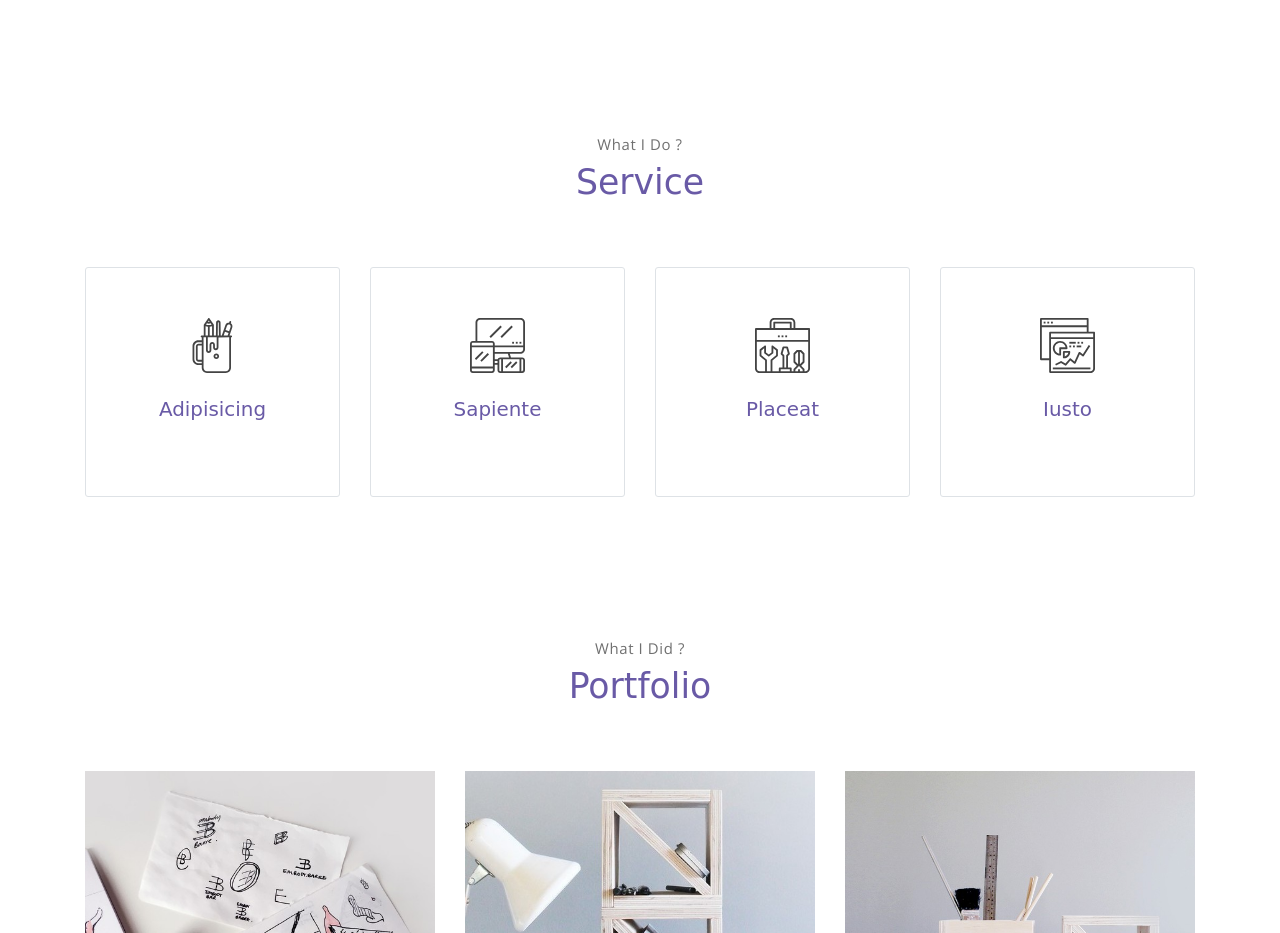
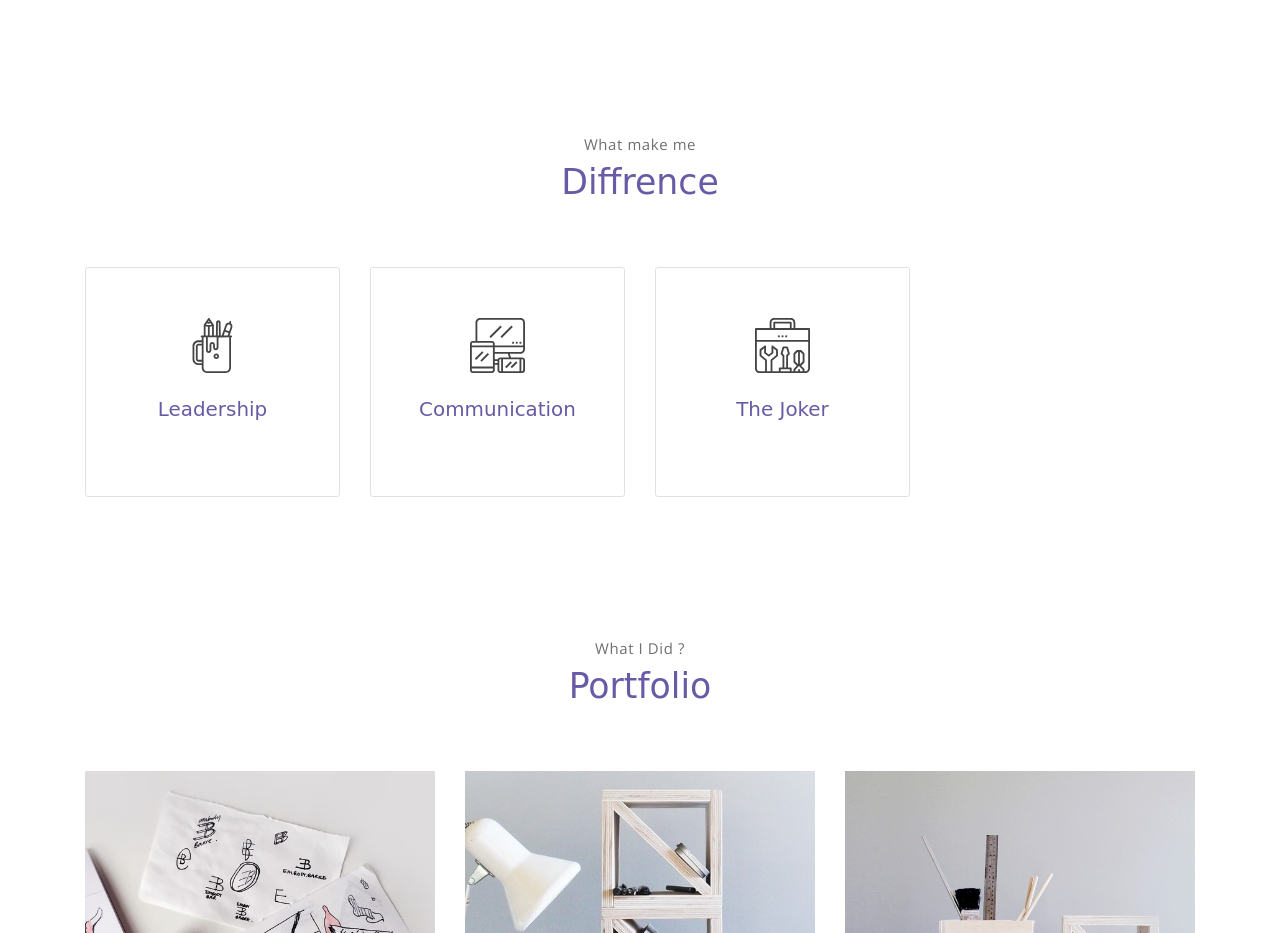
Before and after one commit to yaser-fallaha/yaser.fallaha, a plain HTML site: page index.html in a window 1280 px wide. Shown: the part 1240-2173 px from the top of the page. Drawn offline with nearby package versions, Linux system fonts and the light colour scheme; a web font is replaced by a local one.

Commit message:
Update index.html

```diff
--- a/index.html
+++ b/index.html
@@ -92,16 +92,16 @@
     <!-- service section -->
     <section class="section" id="service">
         <div class="container text-center">
-            <p class="section-subtitle">What I Do ?</p>
-            <h6 class="section-title mb-6">Service</h6>
+            <p class="section-subtitle">What make me</p>
+            <h6 class="section-title mb-6">Diffrence</h6>
             <!-- row -->
             <div class="row">
                 <div class="col-md-6 col-lg-3">
                     <div class="service-card">
                         <div class="body">
                             <img src="assets/imgs/pencil-case.svg" alt="Download free bootstrap 4 landing page, free boootstrap 4 templates, Download free bootstrap 4.1 landing page, free boootstrap 4.1.1 templates, meyawo Landing page" class="icon">
-                            <h6 class="title">Adipisicing</h6>
-                            <p class="subtitle">Labore velit culpa adipisci excepturi consequuntur itaque in nam molestias dolorem iste quod.</p>
+                            <h6 class="title">Leadership</h6>
+                            <p class="subtitle">Everywhere I am, my leadership skills are the best</p>
                         </div>
                     </div>
                 </div>
@@ -109,8 +109,8 @@
                     <div class="service-card">
                         <div class="body">
                             <img src="assets/imgs/responsive.svg" alt="Download free bootstrap 4 landing page, free boootstrap 4 templates, Download free bootstrap 4.1 landing page, free boootstrap 4.1.1 templates, meyawo Landing page" class="icon">
-                            <h6 class="title">Sapiente</h6>
-                            <p class="subtitle">Labore velit culpa adipisci excepturi consequuntur itaque in nam molestias dolorem iste quod.</p>
+                            <h6 class="title">Communication</h6>
+                            <p class="subtitle">I delever any idea to anyone and anywhere</p>
                         </div>
                     </div>
                 </div>
@@ -118,18 +118,11 @@
                     <div class="service-card">
                         <div class="body">
                             <img src="assets/imgs/toolbox.svg" alt="Download free bootstrap 4 landing page, free boootstrap 4 templates, Download free bootstrap 4.1 landing page, free boootstrap 4.1.1 templates, meyawo Landing page" class="icon">
-                            <h6 class="title">Placeat</h6>
-                            <p class="subtitle">Labore velit culpa adipisci excepturi consequuntur itaque in nam molestias dolorem iste quod.</p>
+                            <h6 class="title">The Joker</h6>
+                            <p class="subtitle">Wherever I am, I learn, I master, and then I do the job</p>
                         </div>
                     </div>
                 </div>
-                <div class="col-md-6 col-lg-3">
-                    <div class="service-card">
-                        <div class="body">
-                            <img src="assets/imgs/analytics.svg" alt="Download free bootstrap 4 landing page, free boootstrap 4 templates, Download free bootstrap 4.1 landing page, free boootstrap 4.1.1 templates, meyawo Landing page" class="icon">
-                            <h6 class="title">Iusto</h6>
-                            <p class="subtitle">Labore velit culpa adipisci excepturi consequuntur itaque in nam molestias dolorem iste quod.</p>
-                        </div>
                     </div>
                 </div>
             </div><!-- end of row -->
```
